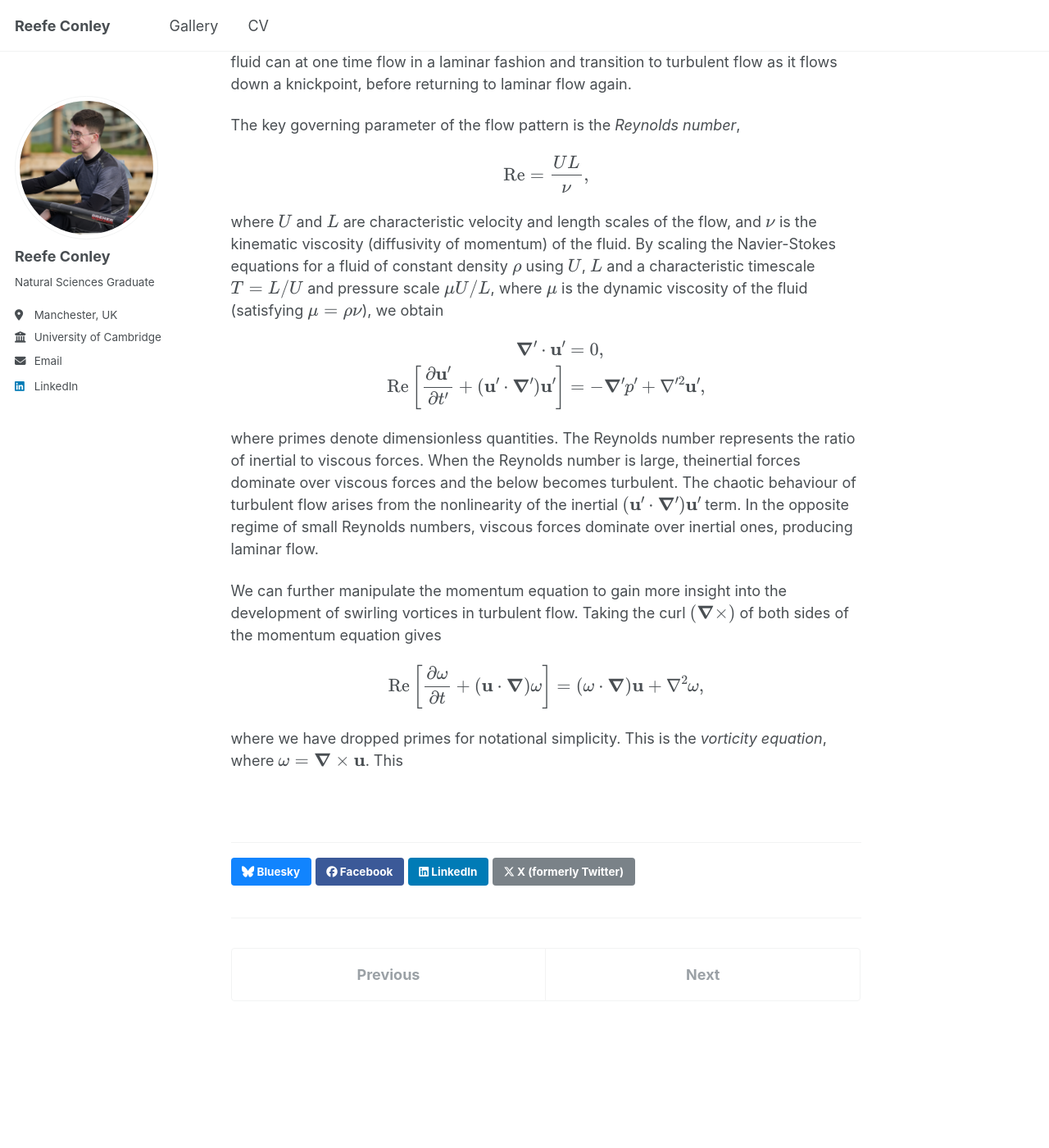
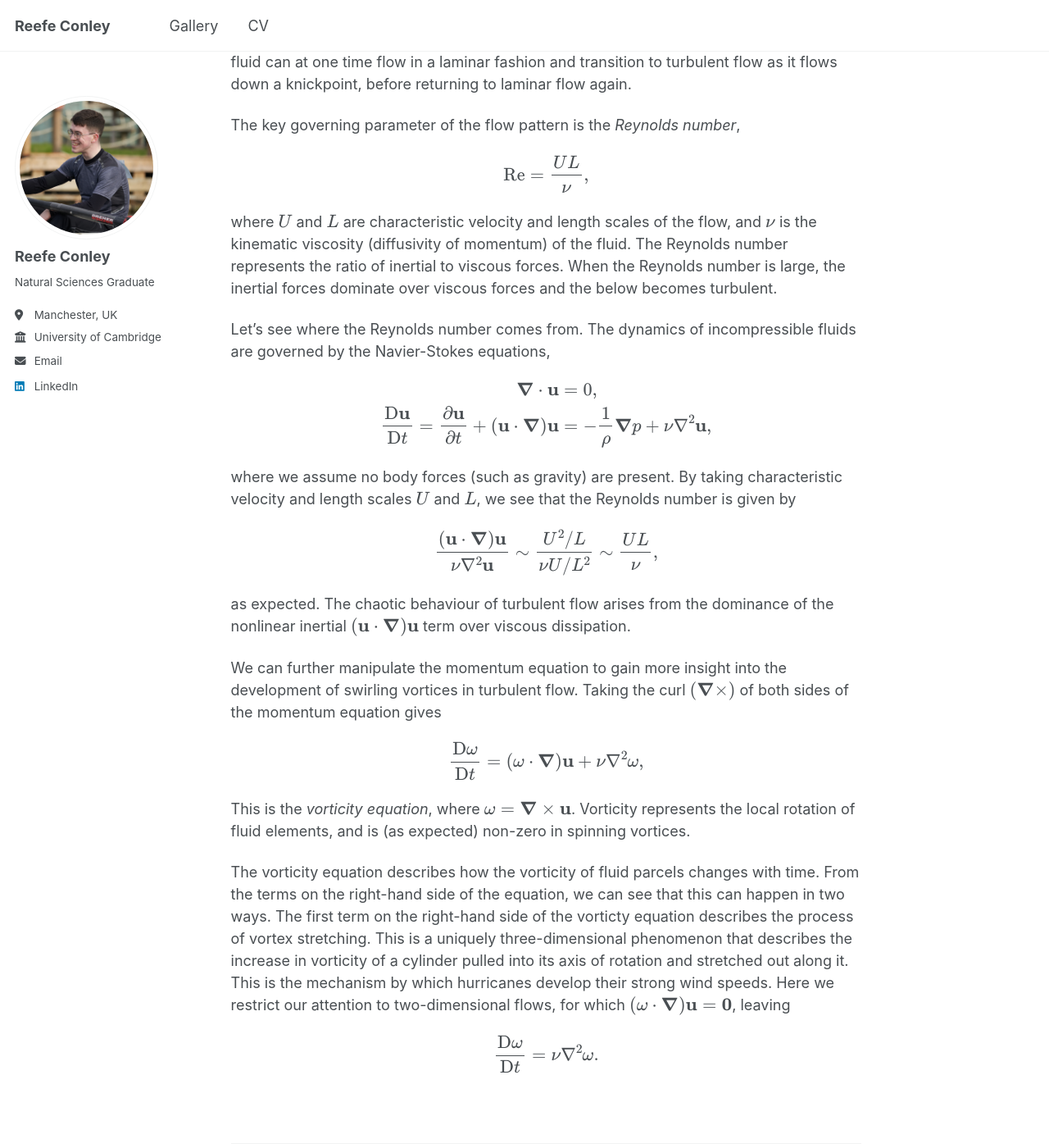
Before and after one commit to reefeconley/reefeconley.github.io, a Jekyll site: the page built from _portfolio/portfolio-1.md, in a window 1280 px wide and 1400 px high, scrolled down 242 px. Shown: the whole window at 82% size. Built offline with Jekyll 4.4.1, drawn with Linux system fonts in a browser that asks for light colours; a script that is not in the unit is left out.

Commit message:
Update portfolio-1.md

```diff
--- a/_portfolio/portfolio-1.md
+++ b/_portfolio/portfolio-1.md
@@ -12,21 +12,35 @@ $$
 \text{Re} = \frac{UL}{\nu},
 $$
 
-where $U$ and $L$ are characteristic velocity and length scales of the flow, and $\nu$ is the kinematic viscosity (diffusivity of momentum) of the fluid. By scaling the Navier-Stokes equations for a fluid of constant density $\rho$ using $U$, $L$ and a characteristic timescale $T=L/U$ and pressure scale $\mu U/L$, where $\mu$ is the dynamic viscosity of the fluid (satisfying $\mu = \rho \nu$), we obtain
+where $U$ and $L$ are characteristic velocity and length scales of the flow, and $\nu$ is the kinematic viscosity (diffusivity of momentum) of the fluid. The Reynolds number represents the ratio of inertial to viscous forces. When the Reynolds number is large, the inertial forces dominate over viscous forces and the below becomes turbulent.
+
+Let's see where the Reynolds number comes from. The dynamics of incompressible fluids are governed by the Navier-Stokes equations,
 
 $$
 \begin{aligned}
-\boldsymbol{\nabla}'\cdot\mathbf{u}' &= 0,\\
-\text{Re}\left[\frac{\partial \mathbf{u}'}{\partial t'} + (\mathbf{u}'\cdot\boldsymbol{\nabla}')\mathbf{u}'\right] &= -\boldsymbol{\nabla}'p' + \nabla'^2 \mathbf{u}',
+\boldsymbol{\nabla}\cdot\mathbf{u} &= 0,\\
+\frac{\text{D} \mathbf{u}}{\text{D} t} = \frac{\partial \mathbf{u}}{\partial t} + (\mathbf{u}\cdot\boldsymbol{\nabla})\mathbf{u} &= -\frac{1}{\rho}\boldsymbol{\nabla}p + \nu\nabla^2 \mathbf{u},
 \end{aligned}
 $$
 
-where primes denote dimensionless quantities. The Reynolds number represents the ratio of inertial to viscous forces. When the Reynolds number is large, theinertial forces dominate over viscous forces and the below becomes turbulent. The chaotic behaviour of turbulent flow arises from the nonlinearity of the inertial $(\mathbf{u}'\cdot\boldsymbol{\nabla}')\mathbf{u}'$ term. In the opposite regime of small Reynolds numbers, viscous forces dominate over inertial ones, producing laminar flow.
+where we assume no body forces (such as gravity) are present. By taking characteristic velocity and length scales $U$ and $L$, we see that the Reynolds number is given by
+
+$$
+\frac{(\mathbf{u}\cdot\boldsymbol{\nabla})\mathbf{u}}{\nu\nabla^2 \mathbf{u}} \sim \frac{U^2/L}{\nu U/L^2}\sim \frac{UL}{\nu},
+$$
+
+as expected. The chaotic behaviour of turbulent flow arises from the dominance of the nonlinear inertial $(\mathbf{u}\cdot\boldsymbol{\nabla})\mathbf{u}$ term over viscous dissipation.
 
 We can further manipulate the momentum equation to gain more insight into the development of swirling vortices in turbulent flow. Taking the curl $\left(\boldsymbol{\nabla} \times \right)$ of both sides of the momentum equation gives
 
 $$
-\text{Re}\left[\frac{\partial \mathbf{\omega}}{\partial t} + (\mathbf{u}\cdot\boldsymbol{\nabla})\mathbf{\omega}\right] = \left( \mathbf{\omega}\cdot\boldsymbol{\nabla}\right)\mathbf{u} + \nabla^2 \mathbf{\omega},
+\frac{\text{D} \mathbf{\omega}}{\text{D} t} = \left( \mathbf{\omega}\cdot\boldsymbol{\nabla}\right)\mathbf{u} + \nu \nabla^2 \mathbf{\omega},
 $$
 
-where we have dropped primes for notational simplicity. This is the *vorticity equation*, where $\mathbf{\omega}=\boldsymbol{\nabla} \times \mathbf{u}$. This
+This is the *vorticity equation*, where $\mathbf{\omega}=\boldsymbol{\nabla} \times \mathbf{u}$. Vorticity represents the local rotation of fluid elements, and is (as expected) non-zero in spinning vortices.
+
+The vorticity equation describes how the vorticity of fluid parcels changes with time. From the terms on the right-hand side of the equation, we can see that this can happen in two ways. The first term on the right-hand side of the vorticty equation describes the process of vortex stretching. This is a uniquely three-dimensional phenomenon that describes the increase in vorticity of a cylinder pulled into its axis of rotation and stretched out along it. This is the mechanism by which hurricanes develop their strong wind speeds. Here we restrict our attention to two-dimensional flows, for which $\left( \mathbf{\omega}\cdot\boldsymbol{\nabla}\right)\mathbf{u} = \mathbf{0}$, leaving
+
+$$
+\frac{\text{D} \mathbf{\omega}}{\text{D} t} = \nu \nabla^2 \mathbf{\omega}.
+$$
```
